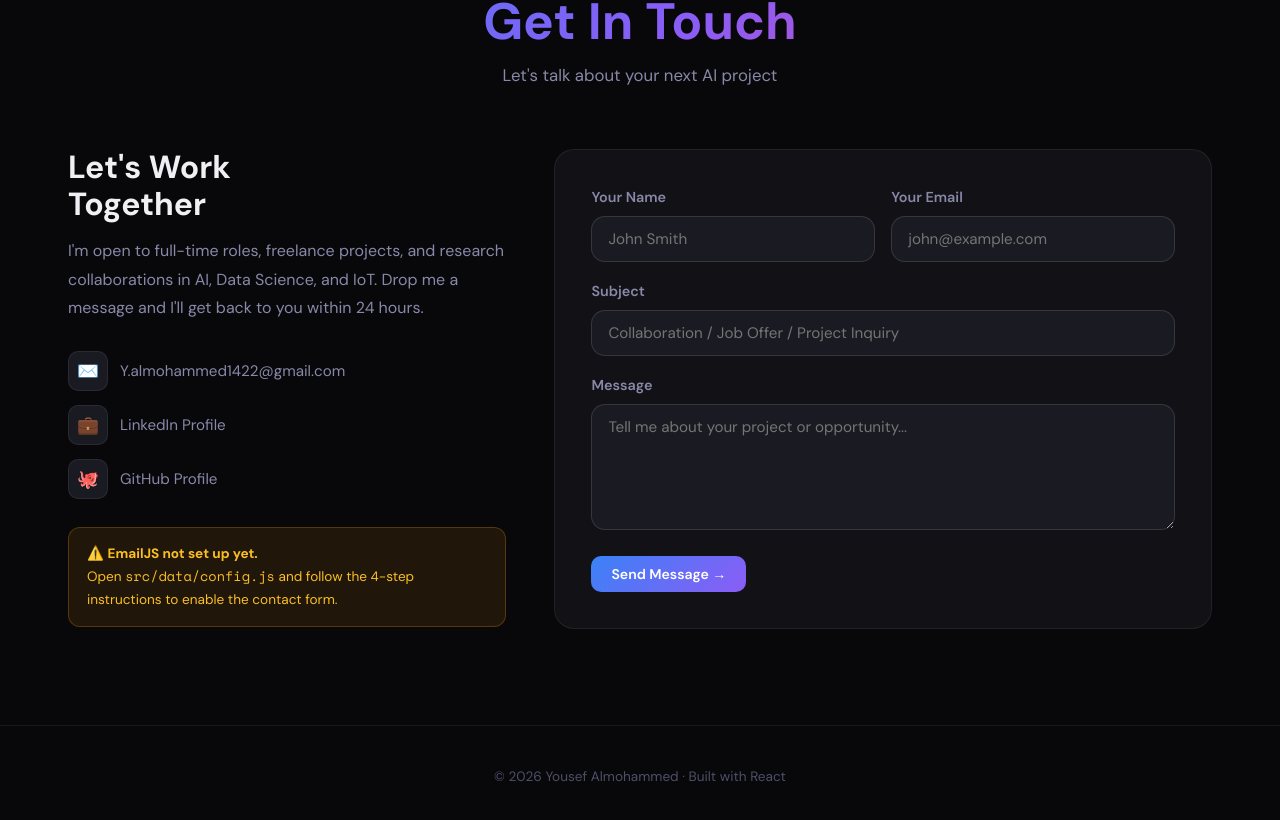
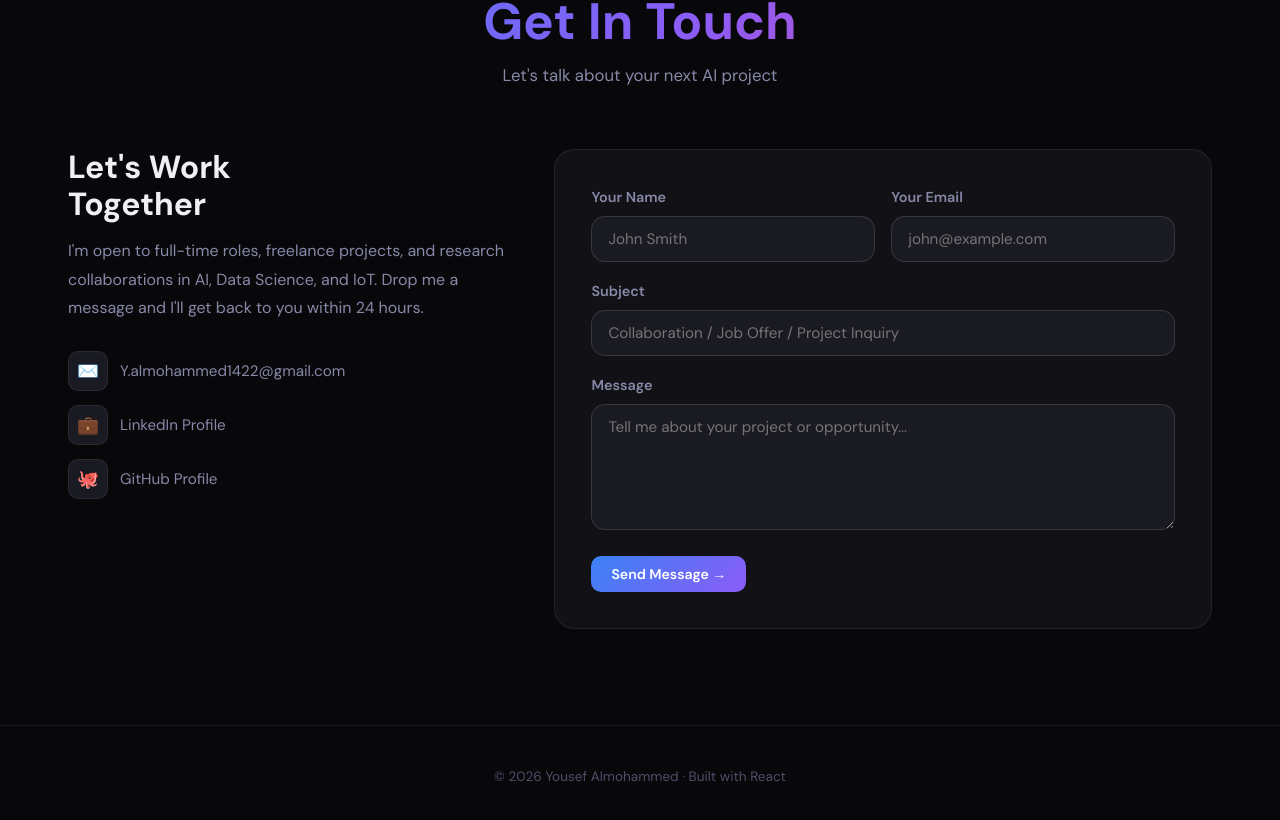
Before and after one commit to yalmohammed1422-dotcom/R_portfolio, a React (Vite) app: page / in a window 1280 px wide. Shown: the part 8112-8932 px from the top of the page. Built offline with nearby package versions, Linux system fonts and the light colour scheme.

Commit message:
Add files via upload

```diff
--- a/src/data/config.js
+++ b/src/data/config.js
@@ -33,6 +33,6 @@ export const personalInfo = {
 //   4. Go to "Account" → "API Keys" → copy your Public Key below
 //   5. Save this file — the contact form will work immediately!
 
-export const EMAILJS_SERVICE_ID  = "YOUR_SERVICE_ID";   // e.g. "service_abc123"
-export const EMAILJS_TEMPLATE_ID = "YOUR_TEMPLATE_ID";  // e.g. "template_xyz789"
-export const EMAILJS_PUBLIC_KEY  = "YOUR_PUBLIC_KEY";   // e.g. "aBcDeFgHiJkLmNo"
+export const EMAILJS_SERVICE_ID  = "service_qdzg0lj";   // e.g. "service_abc123"
+export const EMAILJS_TEMPLATE_ID = "template_jinlfdd";  // e.g. "template_xyz789"
+export const EMAILJS_PUBLIC_KEY  = "E8DA-3aDTfE8iOw6Z";   // e.g. "aBcDeFgHiJkLmNo"
```
